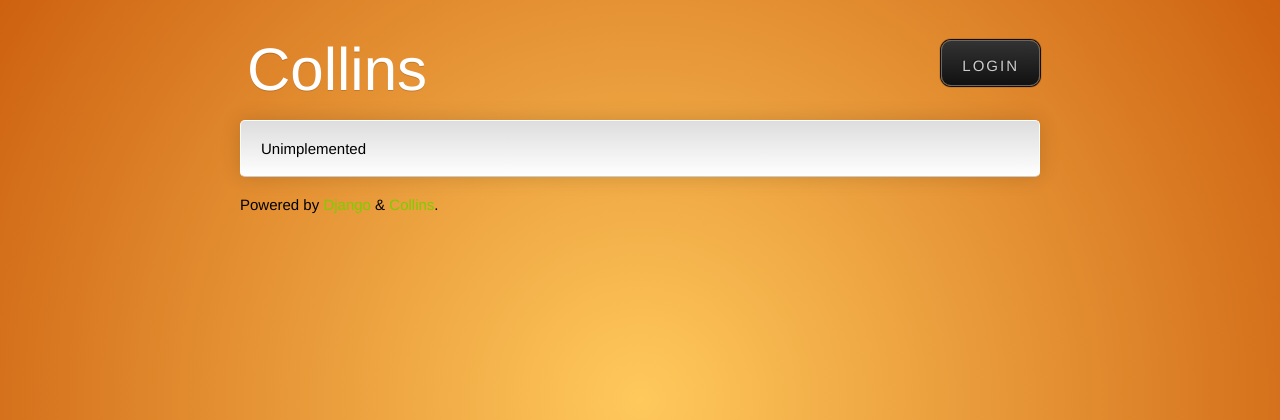
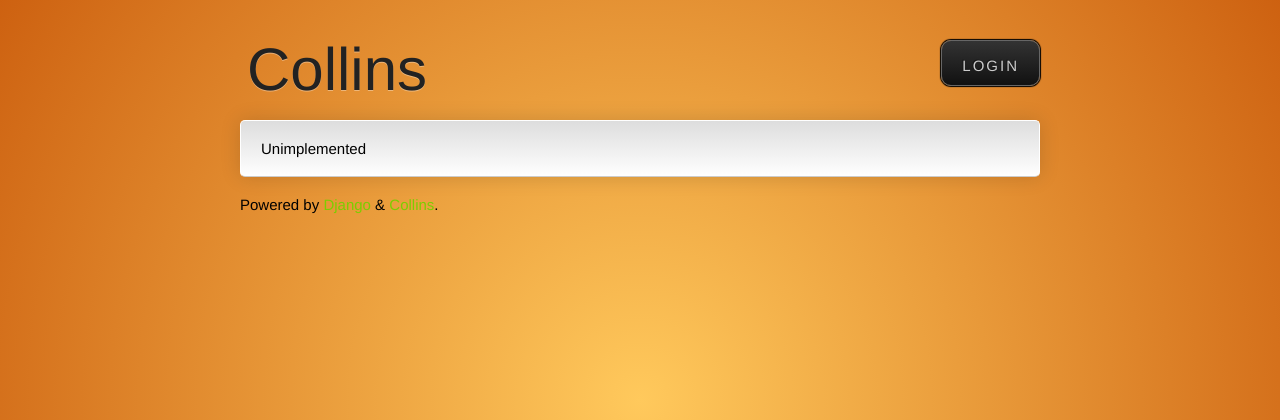
Before and after one commit to harrislapiroff/django-collins, a Django app: template collins/templates/collins/user/home.html in a window 1280 px wide. Shown: the top 420 px of the page. Run offline with Django 3.2, Linux system fonts and the light colour scheme; the template is opened without the code that fills it, so the values that code supplies are empty; some web fonts are replaced.

Commit message:
Black makes me look serious.

```diff
--- a/collins/static/collins/styles/src/_base.scss
+++ b/collins/static/collins/styles/src/_base.scss
@@ -14,3 +14,4 @@ $font-family: Helvetica, Arial, sans-serif;
 $heading-font: "Expletus Sans", $font-family;
 $sitebackground: #C75407;
 $background-accent: #FFFA6F;
+$accent: #CF6;
--- a/collins/static/collins/styles/src/screen.scss
+++ b/collins/static/collins/styles/src/screen.scss
@@ -29,20 +29,20 @@ body{
 
 #siteHead{
 	font-family: $heading-font;
-	color: #FFF;
+	color: #222;
 	font-size: 60px;
-	color: #FFF;
-	text-shadow: 0 1px 0 rgba(0,0,0,.15);
+	text-shadow: 0 1px 0 rgba(255,255,255,.35);
 	text-align: left;
 	a{
 		color:inherit;
 		line-height:40px;
 		padding: 10px 10px 0 7px;
 		margin: -10px -10px 0 0;
-		@include transition(all, .1s, linear);
 		@include border-radius(5px);
 		&:hover{
-			background: rgba(0,0,0,.5);
+			color:$accent;
+			text-shadow: 0 1px 0 rgba(0,0,0,.15);
+			background: rgba(0,0,0,.25);
 		}
 	}
 }
```
Also changed, not shown: collins/static/collins/styles/stylesheets/screen.css.
